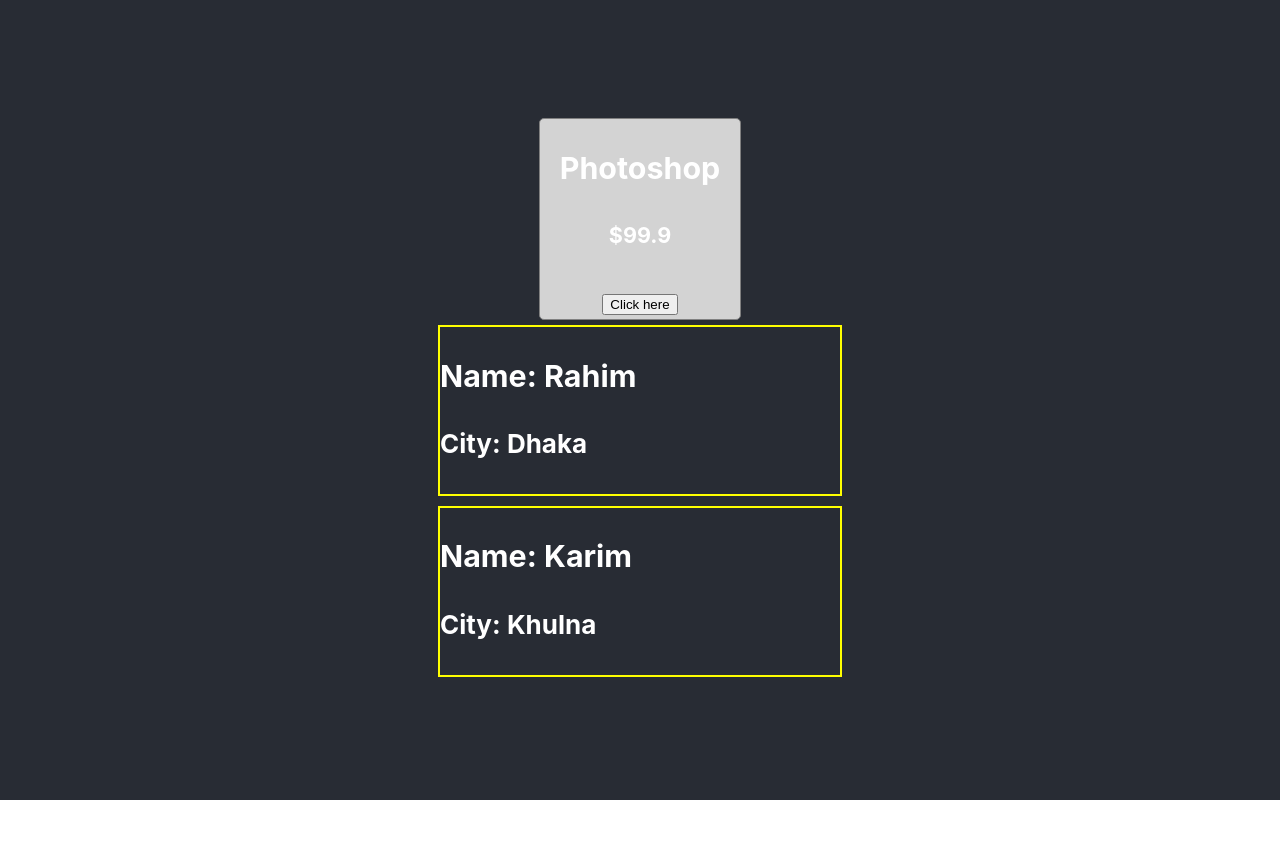
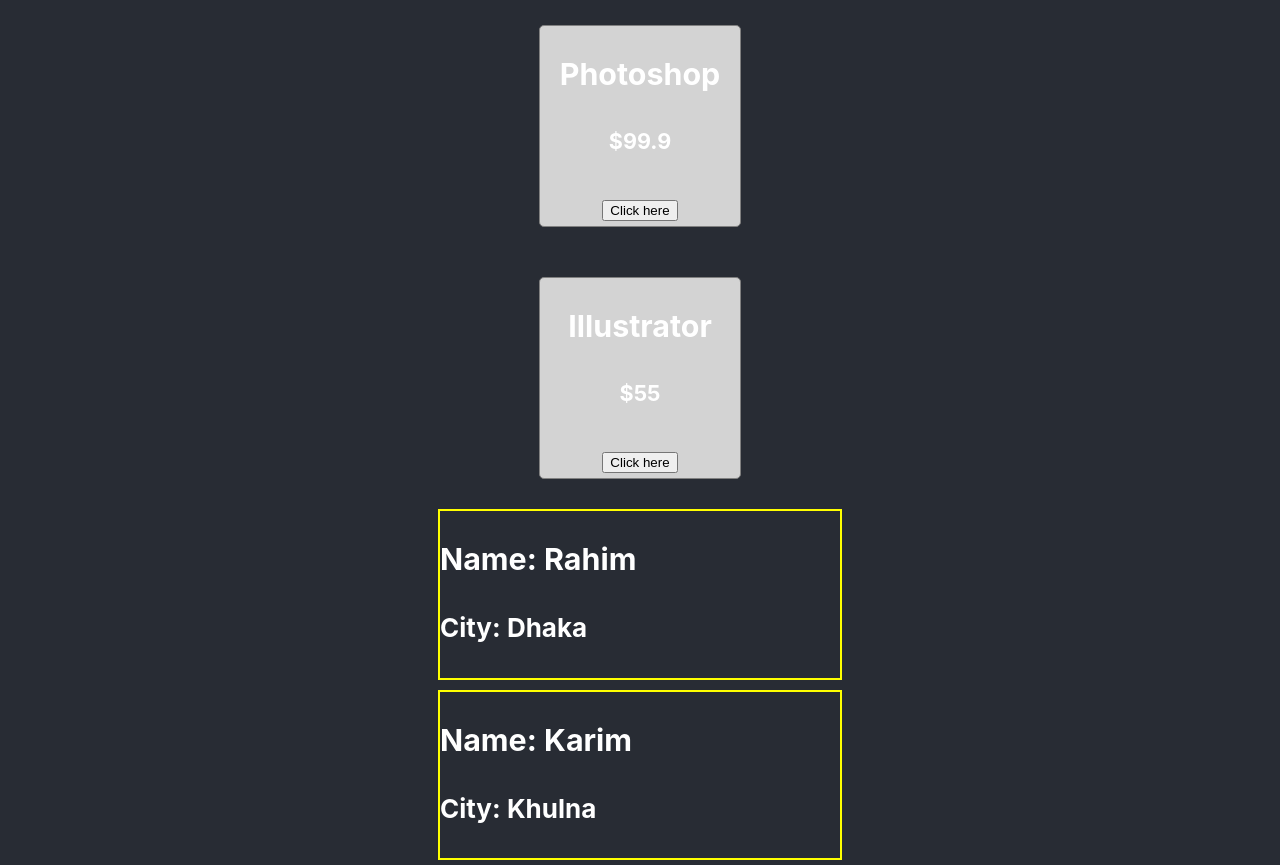
Before and after one commit to emran899dev/react-core-concept, a React (Create React App) app: page / in a window 1280 px wide. Before the commit the page ends 800 px from the top, so only its background shows below. Built offline with nearby package versions, Linux system fonts and the light colour scheme.

Commit message:
object destructuring

```diff
--- a/src/App.js
+++ b/src/App.js
@@ -19,6 +19,7 @@ function App() {
   return (
     <header className="App-header">
       <Product product={products[0]}></Product>
+      <Product product={products[1]}></Product>
       <Person name={personName[0]} address={personAddress.city1}></Person>
       <Person name={personName[1]} address={personAddress.city2}></Person>
     </header>
@@ -29,17 +30,20 @@ function Product(props) {
   const productStyle = {
     border: '1px solid gray',
     borderRadius: '5px',
+    margin: '25px',
     backgroundColor: 'lightgray',
     height: '200px',
     width: '200px',
     float: 'left',
     textAlign: 'center'
   }
-  console.log(props);
+  const { name, price } = props.product
+  console.log(name, price);
+
   return (
     <div style={productStyle}>
-      <h3>{props.product.name}</h3>
-      <h5>{props.product.price}</h5>
+      <h3>{name}</h3>
+      <h5>{price}</h5>
       <button>Click here</button>
     </div>
   )
```
